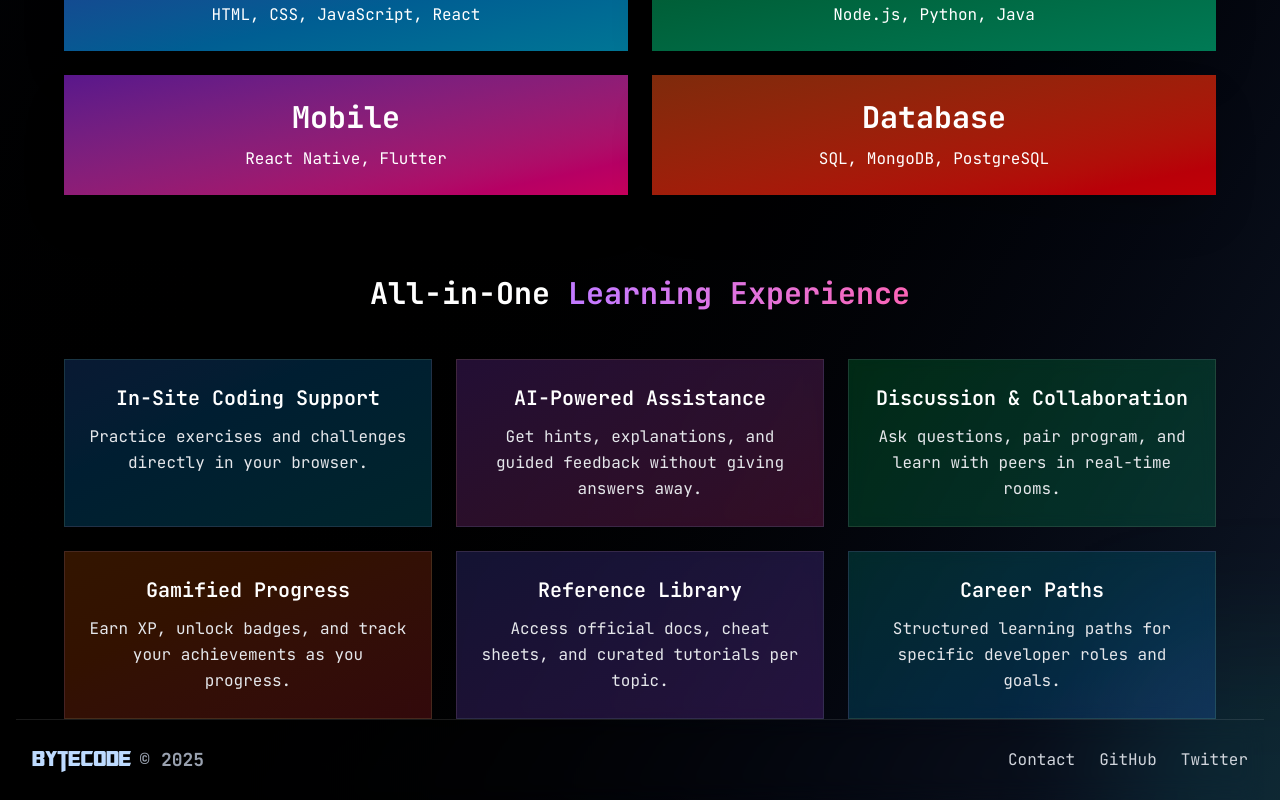
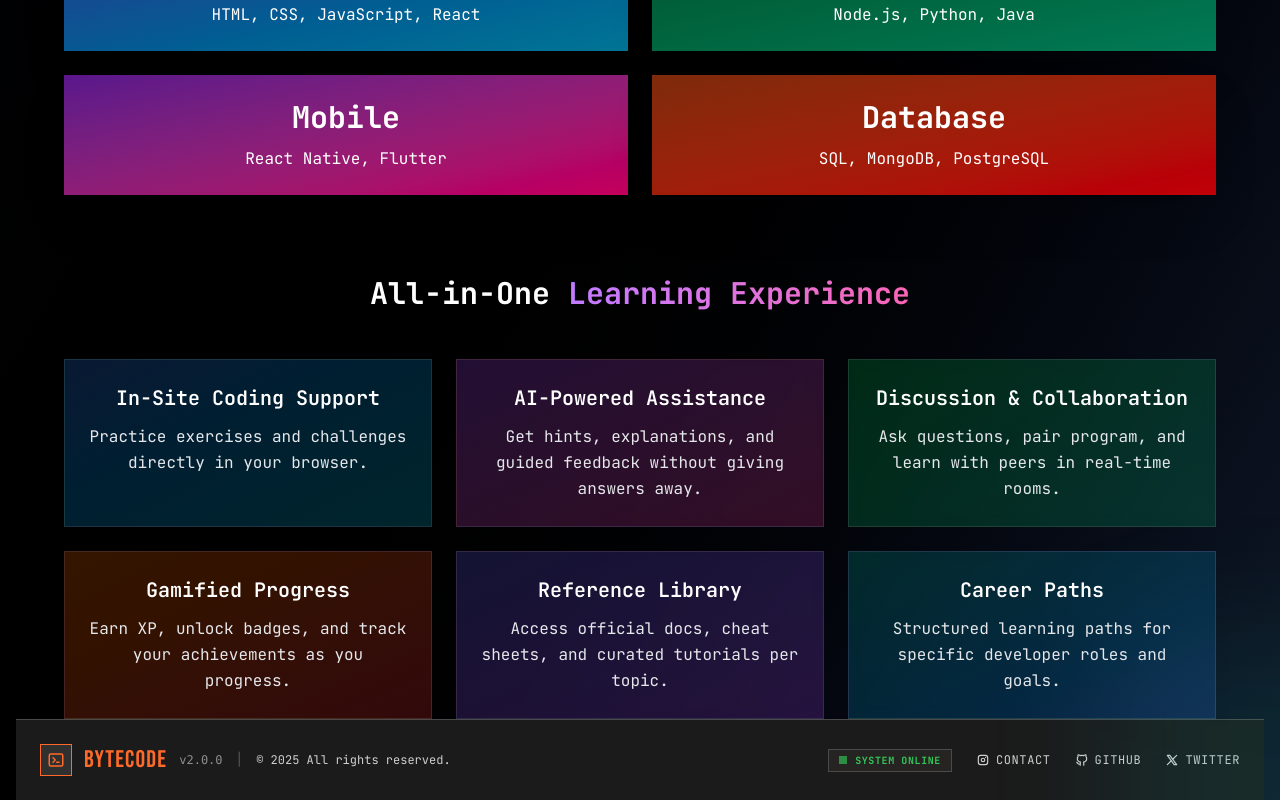
Before and after one commit to rohan-005/bytecode_mern, a React (Vite) app in the folder frontend/: page / in a window 1280 px wide. Shown: the part 1408-2208 px from the top of the page. Built offline with nearby package versions, Linux system fonts and the light colour scheme; no server answers; a web font is replaced by a local one.

Commit message:
phase 2- redesign navigation layout and shared ui components

```diff
--- a/frontend/src/components/Footer.jsx
+++ b/frontend/src/components/Footer.jsx
@@ -1,17 +1,53 @@
 import React from 'react';
+import { IconTerminal2, IconBrandGithub, IconBrandInstagram, IconBrandX } from '@tabler/icons-react';
 
 const Footer = () => {
   return (
-    <footer className="w-full py-6 px-4 backdrop-blur-md border-t  bottom-0 border-white/10 text-white">
-      <div className="flex flex-col md:flex-row items-center justify-between w-full gap-4">
-        <div className="flex items-center gap-2 text-lg font-bold">
-          <span className="text-blue-200 font-transformer text-2xl">ByteCode</span>
-          <span className="text-gray-400">© {new Date().getFullYear()}</span>
+    <footer className="w-full py-6 px-6 bg-[#1B1B1B] border-t border-[#4A4A4A] text-white font-jetbrains">
+      <div className="max-w-7xl mx-auto flex flex-col md:flex-row items-center justify-between gap-4">
+        <div className="flex items-center gap-3">
+          <div className="p-1.5 bg-[#303030] border border-[#FF6A2A]">
+            <IconTerminal2 size={18} className="text-[#FF6A2A]" />
+          </div>
+          <span className="text-[#FF6A2A] font-bebas text-2xl tracking-wide">ByteCode</span>
+          <span className="text-[#8E8E8E] text-xs font-mono">v2.0.0</span>
+          <span className="text-[#4A4A4A]">|</span>
+          <span className="text-[#CFCFCF] text-xs">© {new Date().getFullYear()} All rights reserved.</span>
         </div>
-        <div className="flex gap-6 text-gray-300 text-m">
-          <a href={import.meta.env.VITE_INSTAGRAM_URL || "https://www.instagram.com/_rohan.005/"} target='_blank' rel="noopener noreferrer" className="hover:text-cyan-400 transition-colors">Contact</a>
-          <a href={import.meta.env.VITE_GITHUB_URL || "https://github.com/rohan-005"} target="_blank" rel="noopener noreferrer" className="hover:text-blue-400 transition-colors">GitHub</a>
-          <a href={import.meta.env.VITE_TWITTER_URL || "https://twitter.com/rohandhanerwal"} target="_blank" rel="noopener noreferrer" className="hover:text-pink-400 transition-colors">Twitter</a>
+
+        <div className="flex items-center gap-6 text-xs uppercase tracking-wider text-[#CFCFCF]">
+          <div className="flex items-center gap-2 px-2.5 py-1 bg-[#252422] border border-[#4A4A4A] text-[10px]">
+            <span className="w-2 h-2 bg-[#35C759] animate-pulse"></span>
+            <span className="text-[#35C759] font-bold">SYSTEM ONLINE</span>
+          </div>
+
+          <a
+            href={import.meta.env.VITE_INSTAGRAM_URL || "https://www.instagram.com/_rohan.005/"}
+            target="_blank"
+            rel="noopener noreferrer"
+            className="hover:text-[#FF6A2A] transition-colors flex items-center gap-1.5"
+          >
+            <IconBrandInstagram size={14} />
+            <span>Contact</span>
+          </a>
+          <a
+            href={import.meta.env.VITE_GITHUB_URL || "https://github.com/rohan-005"}
+            target="_blank"
+            rel="noopener noreferrer"
+            className="hover:text-[#FF6A2A] transition-colors flex items-center gap-1.5"
+          >
+            <IconBrandGithub size={14} />
+            <span>GitHub</span>
+          </a>
+          <a
+            href={import.meta.env.VITE_TWITTER_URL || "https://twitter.com/rohandhanerwal"}
+            target="_blank"
+            rel="noopener noreferrer"
+            className="hover:text-[#FF6A2A] transition-colors flex items-center gap-1.5"
+          >
+            <IconBrandX size={14} />
+            <span>Twitter</span>
+          </a>
         </div>
       </div>
     </footer>
--- /dev/null
+++ b/frontend/src/components/SkeletonLoader.jsx
@@ -0,0 +1,84 @@
+import React from 'react';
+
+/**
+ * SkeletonLoader Component
+ * Sharp-edge skeleton loaders for developer platform UI
+ */
+export const SkeletonCard = ({ className = "" }) => (
+  <div className={`bg-[#303030] border border-[#4A4A4A] p-5 ${className}`}>
+    <div className="skeleton-box h-6 w-3/4 mb-4"></div>
+    <div className="skeleton-box h-4 w-full mb-2"></div>
+    <div className="skeleton-box h-4 w-5/6 mb-4"></div>
+    <div className="flex justify-between items-center pt-2">
+      <div className="skeleton-box h-8 w-24"></div>
+      <div className="skeleton-box h-6 w-16"></div>
+    </div>
+  </div>
+);
+
+export const SkeletonText = ({ lines = 3, className = "" }) => (
+  <div className={`space-y-2.5 ${className}`}>
+    {Array.from({ length: lines }).map((_, idx) => (
+      <div
+        key={idx}
+        className="skeleton-box h-4"
+        style={{ width: `${100 - (idx % 3) * 15}%` }}
+      ></div>
+    ))}
+  </div>
+);
+
+export const SkeletonTable = ({ rows = 4, cols = 4, className = "" }) => (
+  <div className={`bg-[#303030] border border-[#4A4A4A] overflow-hidden ${className}`}>
+    <div className="bg-[#252422] border-b border-[#4A4A4A] p-4 flex gap-4">
+      {Array.from({ length: cols }).map((_, idx) => (
+        <div key={idx} className="skeleton-box h-4 flex-1"></div>
+      ))}
+    </div>
+    <div className="divide-y divide-[#4A4A4A]">
+      {Array.from({ length: rows }).map((_, rIdx) => (
+        <div key={rIdx} className="p-4 flex gap-4 items-center">
+          {Array.from({ length: cols }).map((_, cIdx) => (
+            <div key={cIdx} className="skeleton-box h-4 flex-1"></div>
+          ))}
+        </div>
+      ))}
+    </div>
+  </div>
+);
+
+export const SkeletonEditor = ({ className = "" }) => (
+  <div className={`bg-[#1B1B1B] border border-[#4A4A4A] p-4 flex flex-col h-full ${className}`}>
+    <div className="flex items-center gap-3 border-b border-[#4A4A4A] pb-3 mb-4">
+      <div className="skeleton-box h-6 w-32"></div>
+      <div className="skeleton-box h-6 w-24"></div>
+      <div className="skeleton-box h-6 w-20 ml-auto"></div>
+    </div>
+    <div className="space-y-3 flex-1">
+      <div className="skeleton-box h-4 w-1/3"></div>
+      <div className="skeleton-box h-4 w-2/3 ml-6"></div>
+      <div className="skeleton-box h-4 w-1/2 ml-6"></div>
+      <div className="skeleton-box h-4 w-3/4 ml-12"></div>
+      <div className="skeleton-box h-4 w-2/5"></div>
+    </div>
+  </div>
+);
+
+export const SkeletonProfile = () => (
+  <div className="bg-[#303030] border border-[#4A4A4A] p-6 max-w-4xl mx-auto space-y-6">
+    <div className="flex items-center gap-6">
+      <div className="skeleton-box h-20 w-20 border border-[#4A4A4A]"></div>
+      <div className="space-y-2 flex-1">
+        <div className="skeleton-box h-7 w-48"></div>
+        <div className="skeleton-box h-4 w-64"></div>
+      </div>
+    </div>
+    <div className="grid grid-cols-1 md:grid-cols-3 gap-4 pt-4 border-t border-[#4A4A4A]">
+      <div className="skeleton-box h-24"></div>
+      <div className="skeleton-box h-24"></div>
+      <div className="skeleton-box h-24"></div>
+    </div>
+  </div>
+);
+
+export default SkeletonCard;
```
Also changed, not shown: frontend/src/components/FloatingNavbar.jsx (+30 -30 lines).
